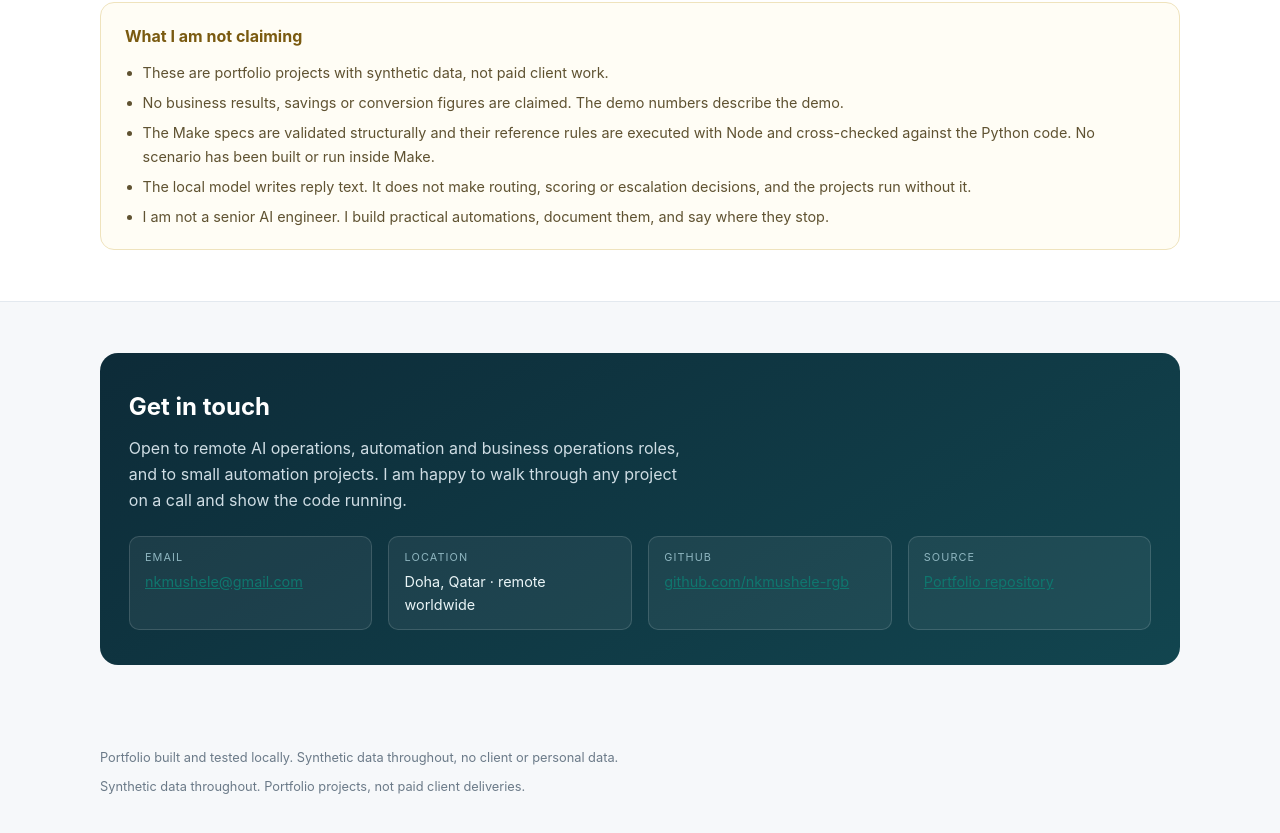
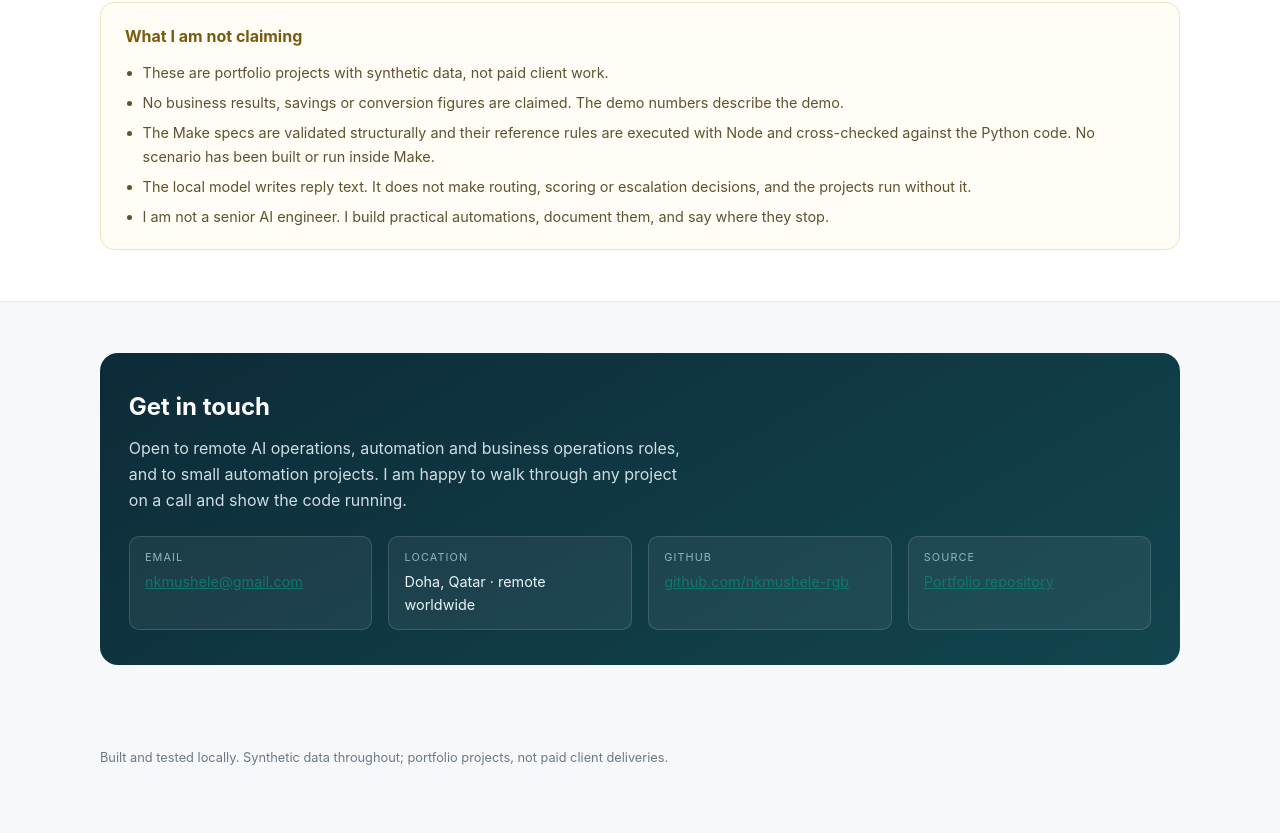
Before and after one commit to nkmushele-rgb/ai-operations-portfolio, a plain HTML site: page index.html in a window 1280 px wide. Shown: the part 9661-10494 px from the top of the page. Drawn offline with Linux system fonts and the light colour scheme.

Commit message:
Mark published portfolio checks and tidy site footer

```diff
--- a/index.html
+++ b/index.html
@@ -450,8 +450,7 @@ footer p{margin:0 0 .5rem}
 
 <footer>
   <div class="wrap">
-    <p>Portfolio built and tested locally. Synthetic data throughout, no client or personal data.</p>
-    <p>Synthetic data throughout. Portfolio projects, not paid client deliveries.</p>
+    <p>Built and tested locally. Synthetic data throughout; portfolio projects, not paid client deliveries.</p>
   </div>
 </footer>
 
```
Also changed, not shown: 1 other file.
